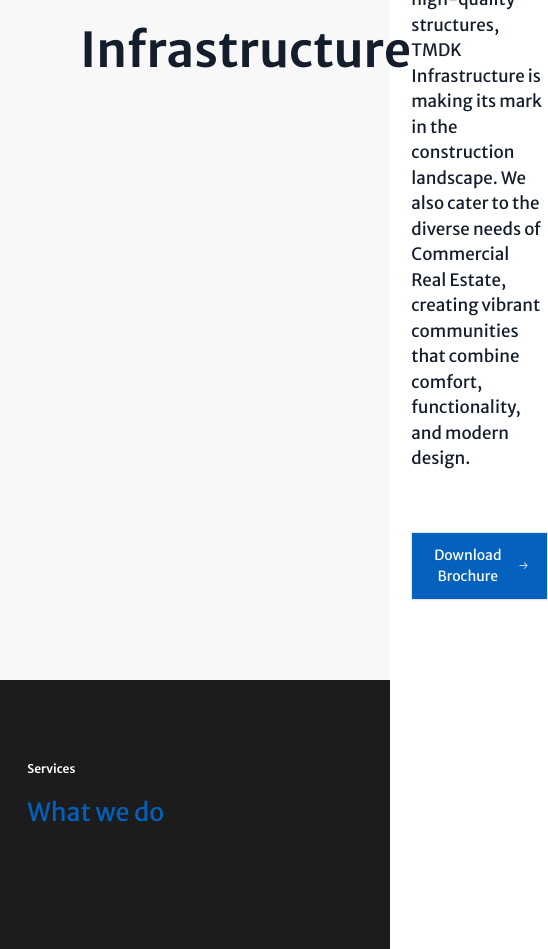
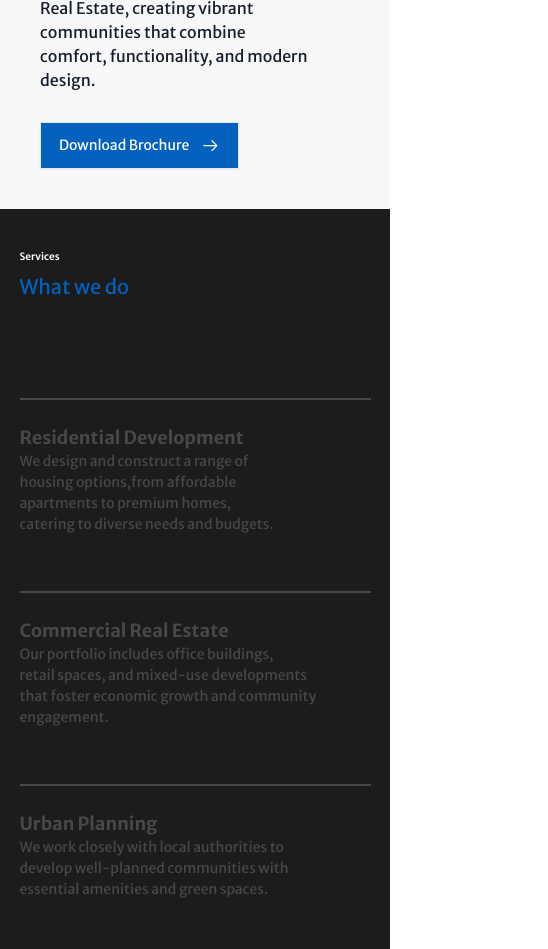
Before and after one commit to Preshstiks/TMDK, a React (Create React App) app: page /infrastructure in a window 390 px wide. Shown: the part 1040-1989 px from the top of the page, 548 px wide, since content can reach past the window. Built offline with nearby package versions, Linux system fonts and the light colour scheme.

Commit message:
Homepage media queries almost done

```diff
--- a/src/Infrastructure.tsx
+++ b/src/Infrastructure.tsx
@@ -10,134 +10,138 @@ const Infrastructure = () => {
           backgroundSize: "cover",
           backgroundPosition: "center",
         }}
-        className="h-[90vh] px-[5%] pb-[80px] relative flex items-end"
+        className="h-[68vh] px-[5%] pb-[40px] md:pb-[80px] relative flex items-end"
       >
-        <div>
-          <h1 className="font-MerriBold leading-[60px] text-[40px] text-white">
+        <div className="max-w-[80rem] w-full mx-auto">
+          <h1 className="font-MerriBold leading-[40px] md:leading-[60px] text-[30px] md:text-[40px] text-white">
             Building Nigeria's
           </h1>
-          <h1 className="font-MerriBold leading-[60px] text-[40px] text-white">
+          <h1 className="font-MerriBold leading-[40px] md:leading-[60px] text-[30px] md:text-[40px] text-white">
             Future
           </h1>
         </div>
       </header>
 
       {/* about us */}
-      <div className="bg-[#F8F8F8] p-[80px] flex justify-between">
-        <div className="">
+      <div className="bg-[#F8F8F8] p-[40px] md:p-[80px]">
+        <div className="max-w-[80rem] w-full mx-auto flex flex-col xmd:gap-8 xmd:flex-row justify-between">
+          <div className="mb-[40px] md:mb-0">
             <h1 className="text-[14px] font-MerriSemiBold text-[#0461BD]">
               About us
             </h1>
-          <h1 className="text-[#131D2C] text-[48px] pt-[10px] font-MerriSemiBold">
+            <h1 className="text-[#131D2C] text-[32px] md:text-[48px] pt-[10px] font-MerriSemiBold">
               TMDK
             </h1>
-          <h1 className="text-[#131D2C] text-[48px] font-MerriSemiBold">
+            <h1 className="text-[#131D2C] text-[32px] md:text-[48px] font-MerriSemiBold">
               Infrastructure
             </h1>
           </div>
           <div>
-          <h1 className="text-[#131D2C] font-MerriRegular text-[17px]">
+            <h1 className="text-[#131D2C] font-MerriRegular text-[16px] md:text-[17px]">
               Focused on developing affordable, high-quality structures,
             </h1>
-          <h1 className="text-[#131D2C] font-MerriRegular text-[17px]">
+            <h1 className="text-[#131D2C] font-MerriRegular text-[16px] md:text-[17px]">
               TMDK Infrastructure is making its mark in the construction
             </h1>
-          <h1 className="text-[#131D2C] font-MerriRegular text-[17px]">
+            <h1 className="text-[#131D2C] font-MerriRegular text-[16px] md:text-[17px]">
               landscape. We also cater to the diverse needs of Commercial
             </h1>
-          <h1 className="text-[#131D2C] font-MerriRegular text-[17px]">
+            <h1 className="text-[#131D2C] font-MerriRegular text-[16px] md:text-[17px]">
               Real Estate, creating vibrant communities that combine
             </h1>
-          <h1 className="text-[#131D2C] font-MerriRegular text-[17px]">
+            <h1 className="text-[#131D2C] font-MerriRegular text-[16px] md:text-[17px]">
               comfort, functionality, and modern design.
             </h1>
 
-          <button className="text-[14px] shadow-sm hover:text-[#182736] border hover:border-[#D1D1D6] hover:bg-white mt-[60px] flex items-center gap-3 py-[12px] px-[18px] text-white font-MerriRegular bg-[#0461BD]">
+            <button className="text-[14px] shadow-sm hover:text-[#182736] border hover:border-[#D1D1D6] hover:bg-white mt-[30px] md:mt-[60px] flex items-center gap-3 py-[12px] px-[18px] text-white font-MerriRegular bg-[#0461BD]">
               Download Brochure
               <GoArrowRight size={19} className="hover:text-white" />
             </button>
           </div>
         </div>
+      </div>
 
       {/*What we do*/}
-      <div className="bg-[#1C1C1C] py-[80px] px-[7%]">
-        <h1 className="text-[12px] pb-4 font-MerriSemiBold text-white">
+      <div className="bg-[#1C1C1C] py-[40px] sm:py-[60px] lg:py-[80px] px-[5%] md:px-[7%]">
+        <div className="max-w-[80rem] w-full mx-auto">
+          <h1 className="text-[10px] sm:text-[12px] pb-2 sm:pb-4 font-MerriSemiBold text-white">
             Services
           </h1>
-        <div className="flex justify-between pb-[120px]">
-          <div>
-            <h1 className="text-[#0360BD] text-[25px] font-MerriRegular">
+          <div className="flex flex-col xmd:flex-row justify-between pb-[80px] xmd:pb-[100px] lg:pb-[120px]">
+            <div className="mb-4 sm:mb-0">
+              <h1 className="text-[#0360BD] text-[20px] sm:text-[22px] lg:text-[25px] font-MerriRegular">
                 What we do
               </h1>
             </div>
           </div>
-        <div className="flex justify-between">
-          <div className="border-t-[2px] text-[#484848] inline-block py-[32px] border-[#484848]">
-            <h1 className="text-[20px] font-MerriBold">Residential</h1>
-            <h1 className="text-[20px] font-MerriBold pb-3">Development</h1>
+          <div className="flex flex-col md:flex-row justify-between gap-8">
+            <div className="border-t-[2px] text-[#484848] inline-block py-[24px] sm:py-[28px] lg:py-[32px] border-[#484848]">
+              <h1 className="text-[18px] sm:text-[19px] lg:text-[20px] font-MerriBold">
+                Residential Development
+              </h1>
               <div className="text-[14px] font-MerriRegular">
-              <p>We design and construct a </p>
-              <p>range of housing options,</p>
-              <p>from affordable apartments</p>
-              <p>to premium homes, catering</p>
-              <p>to diverse needs and budgets.</p>
+                <p>We design and construct a range of</p>
+                <p>housing options,from affordable </p>
+                <p>apartments to premium homes, </p>
+                <p>catering to diverse needs and budgets.</p>
               </div>
             </div>
-          <div className="border-t-[2px] text-[#484848] inline-block py-[32px] border-[#484848]">
-            <h1 className="text-[20px] font-MerriBold">Commercial </h1>
-            <h1 className="text-[20px] font-MerriBold pb-3">Real Estate </h1>
+            <div className="border-t-[2px] text-[#484848] inline-block py-[24px] sm:py-[28px] lg:py-[32px] border-[#484848]">
+              <h1 className="text-[18px] sm:text-[19px] lg:text-[20px] font-MerriBold">
+                Commercial Real Estate
+              </h1>
               <div className="text-[14px] font-MerriRegular">
-              <p>Our portfolio includes office</p>
-              <p>buildings, retail spaces, and </p>
-              <p>mixed-use developments </p>
-              <p>that foster economic growth</p>
-              <p>and community engagement.</p>
+                <p>Our portfolio includes office buildings,</p>
+                <p>retail spaces, and mixed-use developments </p>
+                <p>that foster economic growth and community </p>
+                <p>engagement.</p>
               </div>
             </div>
-          <div className="border-t-[2px] text-[#484848] inline-block py-[32px] border-[#484848]">
-            <h1 className="text-[20px] font-MerriBold">Urban</h1>
-            <h1 className="text-[20px] font-MerriBold pb-3">Planning</h1>
+            <div className="border-t-[2px] text-[#484848] inline-block py-[24px] sm:py-[28px] lg:py-[32px] border-[#484848]">
+              <h1 className="text-[18px] sm:text-[19px] lg:text-[20px] font-MerriBold">
+                Urban Planning
+              </h1>
               <div className="text-[14px] font-MerriRegular">
-              <p>We work closely with local </p>
-              <p>authorities to develop well-</p>
-              <p>planned communities with</p>
-              <p>essential amenities and green</p>
-              <p>spaces.</p>
+                <p>We work closely with local authorities to </p>
+                <p>develop well-planned communities with </p>
+                <p>essential amenities and green spaces.</p>
               </div>
             </div>
-          <div className="border-t-[2px] text-[#484848] inline-block py-[32px] border-[#484848]">
-            <h1 className="text-[20px] font-MerriBold">Infrastructure</h1>
-            <h1 className="text-[20px] font-MerriBold pb-3">Projects</h1>
+            <div className="border-t-[2px] text-[#484848] inline-block py-[24px] sm:py-[28px] lg:py-[32px] border-[#484848]">
+              <h1 className="text-[18px] sm:text-[19px] lg:text-[20px] font-MerriBold">
+                Infrastructure Projects
+              </h1>
               <div className="text-[14px] font-MerriRegular">
-              <p>Beyond housing, we</p>
-              <p>contribute to Nigeria's </p>
-              <p>development through roads, </p>
-              <p>bridges, and other critical </p>
-              <p>infrastructure projects.</p>
+                <p>Beyond housing, we contribute to Nigeria's</p>
+                <p>development through roads, bridges, and</p>
+                <p>other critical infrastructure projects.</p>
+              </div>
             </div>
           </div>
         </div>
       </div>
 
       {/* Get started */}
-      <div className="bg-[#EDEDED] px-[5%] py-[80px]">
-        <div className="text-[#101828] pb-[60px] text-center py-4 font-MerriSemiBold text-[30px]">
+      <div className="bg-[#EDEDED] px-[5%] md:px-[7%] py-[40px] md:py-[80px]">
+        <div className="text-[#101828] pb-[30px] md:pb-[60px] text-center py-4 font-MerriSemiBold text-[24px] md:text-[30px]">
           <h1>We’re only just getting started on our journey</h1>
-          <h1 className="text-[#475467] text-[17px] pt-3">
+          <h1 className="text-[#475467] text-[16px] md:text-[17px] pt-3">
             Everything you need to build modern UI and great products.
           </h1>
         </div>
         <div
-          className="relative flex justify-center items-center gap-5 h-[60vh]"
+          className="relative flex flex-col md:flex-row justify-center items-center gap-5 h-[auto] md:h-[60vh]"
           style={{
             backgroundImage: `linear-gradient(to top, rgba(0, 0, 0, 0.7), rgba(0, 0, 0, 0)), url(${bgimg})`,
             backgroundSize: "cover",
             backgroundPosition: "center",
           }}
         >
-          <div className="bg-white bg-opacity-20 backdrop-blur-md p-8 text-center max-w-md">
-            <h1 className="text-[48px] font-MerriMedium text-white">400+</h1>
-            <h1 className="text-[18px] font-semibold pb-2 text-white">
+          <div className="bg-white bg-opacity-20 backdrop-blur-md p-6 md:p-8 text-center max-w-xs md:max-w-md mb-5 md:mb-0">
+            <h1 className="text-[36px] md:text-[48px] font-MerriMedium text-white">
+              400+
+            </h1>
+            <h1 className="text-[16px] md:text-[18px] font-semibold pb-2 text-white">
               Projects completed
             </h1>
             <h1 className="font-normal text-[#D2D2D2]">
@@ -147,9 +151,11 @@ const Infrastructure = () => {
               with great companies.
             </h1>
           </div>
-          <div className="bg-white bg-opacity-20 backdrop-blur-md p-8 text-center max-w-md">
-            <h1 className="text-[48px] font-MerriMedium text-white">600%</h1>
-            <h1 className="text-[18px] font-semibold pb-2 text-white">
+          <div className="bg-white bg-opacity-20 backdrop-blur-md p-6 md:p-8 text-center max-w-xs md:max-w-md mb-5 md:mb-0">
+            <h1 className="text-[36px] md:text-[48px] font-MerriMedium text-white">
+              600%
+            </h1>
+            <h1 className="text-[16px] md:text-[18px] font-semibold pb-2 text-white">
               Return on investment
             </h1>
             <h1 className="font-normal text-[#D2D2D2]">
@@ -159,9 +165,11 @@ const Infrastructure = () => {
               with great companies.
             </h1>
           </div>
-          <div className="bg-white bg-opacity-20 backdrop-blur-md p-8 text-center max-w-md">
-            <h1 className="text-[48px] font-MerriMedium text-white">10k</h1>
-            <h1 className="text-[18px] font-semibold pb-2 text-white">
+          <div className="bg-white bg-opacity-20 backdrop-blur-md p-6 md:p-8 text-center max-w-xs md:max-w-md">
+            <h1 className="text-[36px] md:text-[48px] font-MerriMedium text-white">
+              10k
+            </h1>
+            <h1 className="text-[16px] md:text-[18px] font-semibold pb-2 text-white">
               Global downloads
             </h1>
             <h1 className="font-normal text-[#D2D2D2]">
--- a/src/components/generalComponents/LightNavbar.tsx
+++ b/src/components/generalComponents/LightNavbar.tsx
@@ -68,7 +68,7 @@ const LightNavbar = () => {
           : "bg-white"
       }`}
     >
-      <div className="flex justify-between max-w-[80rem] w-full items-center">
+      <div className="flex justify-between max-w-[80rem] mx-auto w-full items-center">
         <Link to="/" onClick={() => setIndustries(false)}>
           {industries ? (
             location.pathname === "/agropark" ? (
```
Also changed, not shown: src/Petrochemical.tsx (+75 -53 lines). Lines whose indentation alone changed are shown as unchanged.
